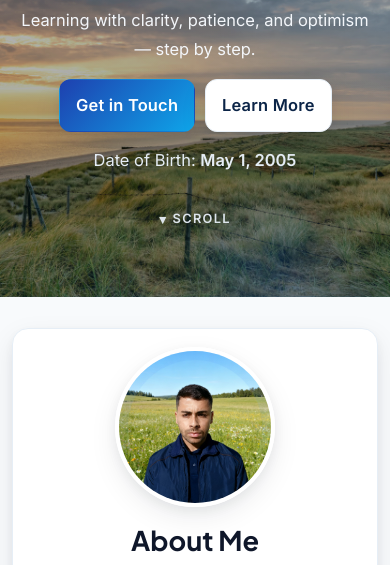
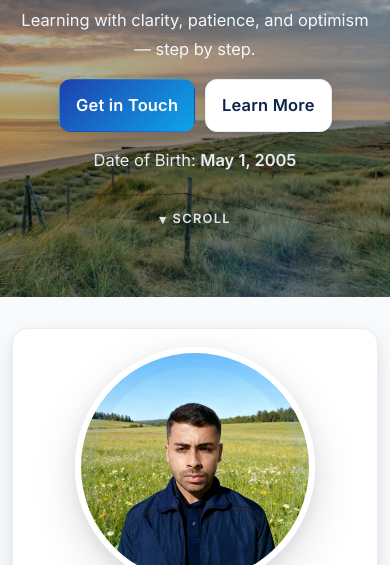
Before and after one commit to AliMurtadhaMezher/ALI-MURTADHA-AL-SAEEDI, a plain HTML site: page index.html in a window 390 px wide. Shown: the part 266-831 px from the top of the page. Drawn offline with Linux system fonts and the light colour scheme.

Commit message:
Update style.css

```diff
--- a/style.css
+++ b/style.css
@@ -550,4 +550,35 @@
 
   /* 20) No-JS fallback essentials */
   noscript .reveal{ opacity:1; transform:none }
+
   noscript .nav-links{ display:flex !important }
+
+
+/* ===== Avatar: larger and clearer overrides ===== */
+.avatar{
+  width: min(320px, 70vw);       /* كان ~210px — الآن أكبر بكثير */
+  border-width: 6px;             /* حافة أنظف */
+  box-shadow: var(--shadow-lg);  /* ظل أوضح للصورة */
+}
+
+.avatar img{
+  width: 100%;
+  height: 100%;
+  object-fit: cover;
+  image-rendering: auto;         /* يترك المتصفح يختار أفضل عرض للصورة */
+}
+
+/* Tablet */
+@media (max-width: 1024px){
+  .avatar{ width: min(300px, 72vw) }
+}
+
+/* Mobile */
+@media (max-width: 600px){
+  .avatar{ width: min(260px, 80vw) }
+}
+
+/* Small phones */
+@media (max-width: 480px){
+  .avatar{ width: min(240px, 88vw) }
+}
```
